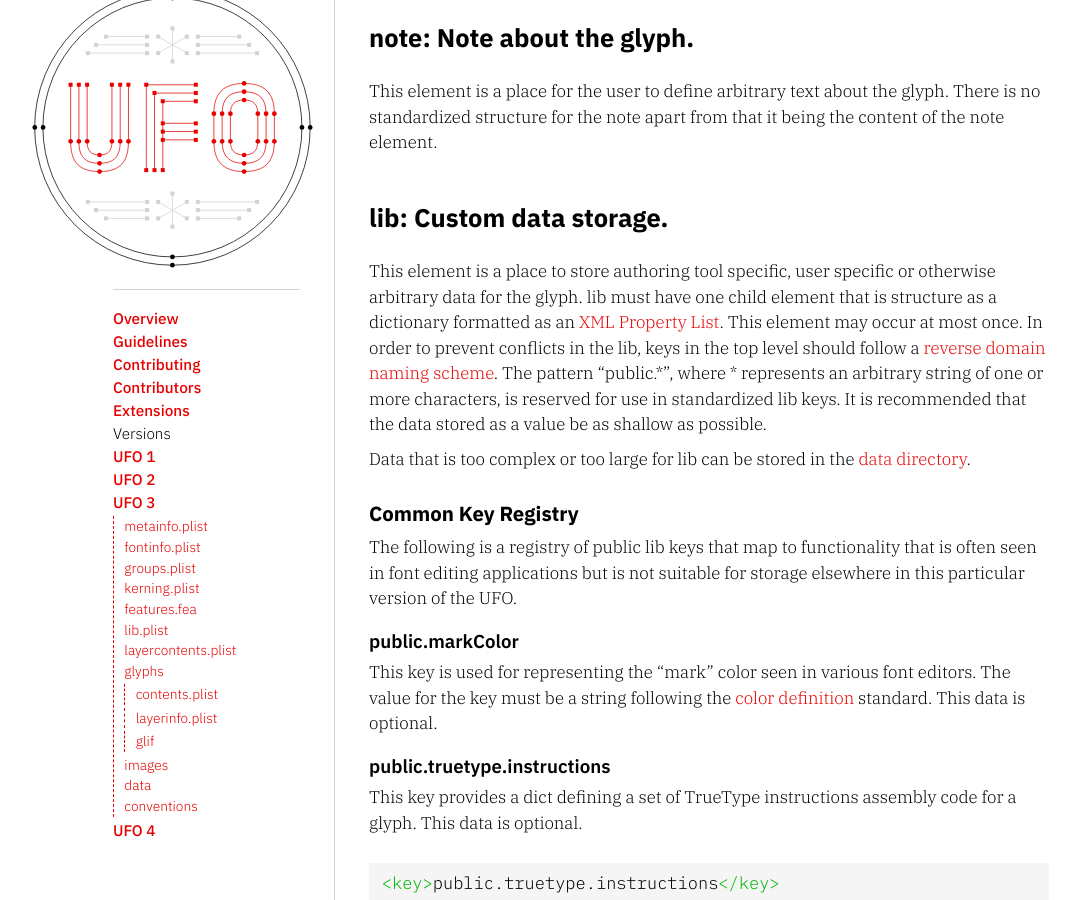
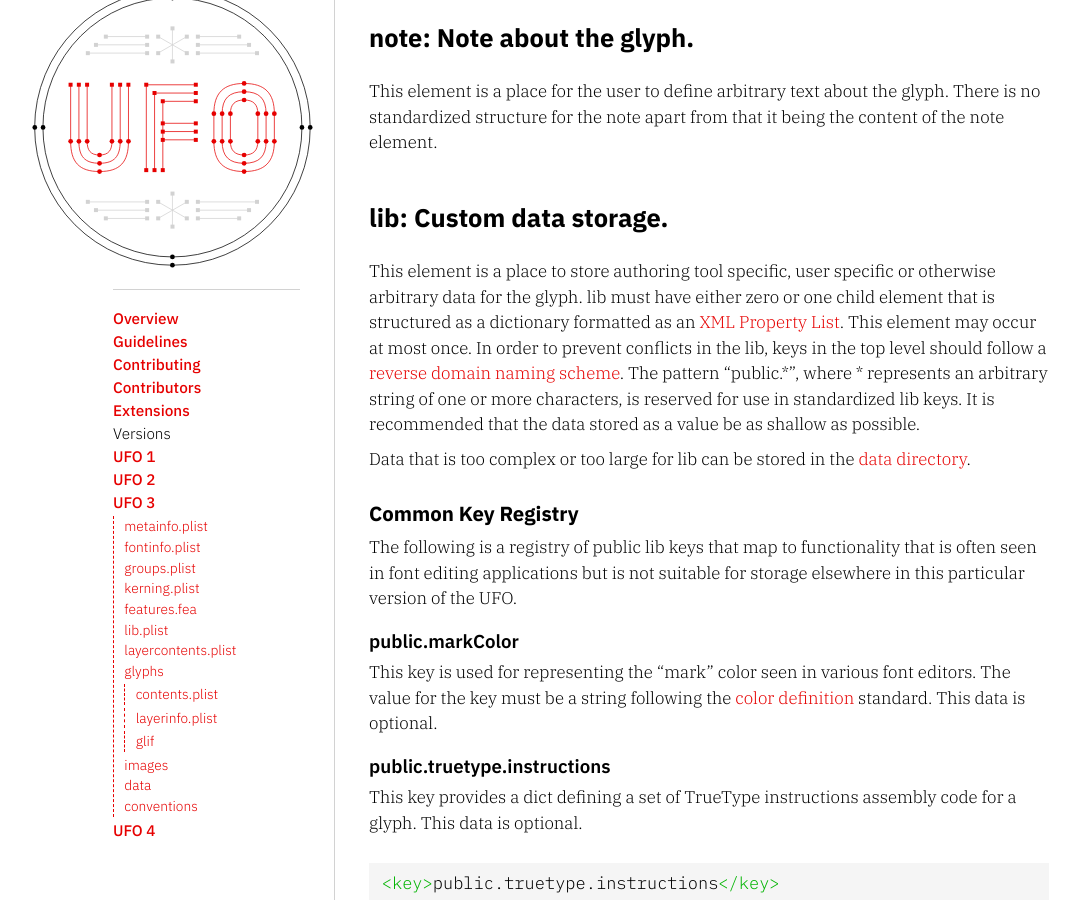
Before and after one commit to unified-font-object/ufo-spec, a Jekyll site: the page built from versions/ufo3/glyphs/glif.md, in a window 1280 px wide and 900 px high, scrolled down 12770 px. Shown: the whole window, without its empty margins (51-1129 px from the left). Built offline with Jekyll 4.4.1, drawn with Linux system fonts in a browser that asks for light colours; some web fonts are replaced.

Commit message:
Relax <lib> requirement to include a dict
Cf. fonttools/fonttools#2234

I think it's too strict to require a <dict>. An empty <lib /> should be OK. Also, there's a grammatical error in the sentence, which I fixed.

```diff
--- a/versions/ufo3/glyphs/glif.md
+++ b/versions/ufo3/glyphs/glif.md
@@ -333,7 +333,7 @@ This element is a place for the user to define arbitrary text about the glyph. T
 {: #lib }
 ### lib: Custom data storage.
 
-This element is a place to store authoring tool specific, user specific or otherwise arbitrary data for the glyph. lib must have one child element that is structure as a dictionary formatted as an [XML Property List]. This element may occur at most once. In order to prevent conflicts in the lib, keys in the top level should follow a [reverse domain naming scheme]. The pattern "public.\*", where \* represents an arbitrary string of one or more characters, is reserved for use in standardized lib keys. It is recommended that the data stored as a value be as shallow as possible.
+This element is a place to store authoring tool specific, user specific or otherwise arbitrary data for the glyph. lib must have either zero or one child element that is structured as a dictionary formatted as an [XML Property List]. This element may occur at most once. In order to prevent conflicts in the lib, keys in the top level should follow a [reverse domain naming scheme]. The pattern "public.\*", where \* represents an arbitrary string of one or more characters, is reserved for use in standardized lib keys. It is recommended that the data stored as a value be as shallow as possible.
 
 Data that is too complex or too large for lib can be stored in the [data directory].
 
```
